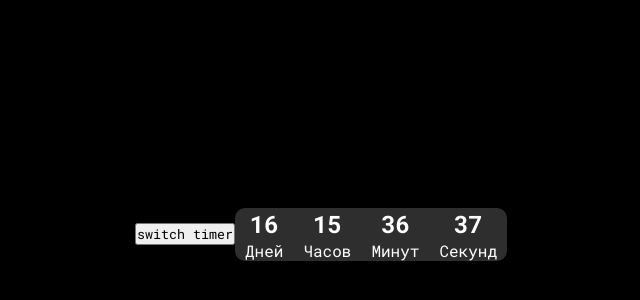
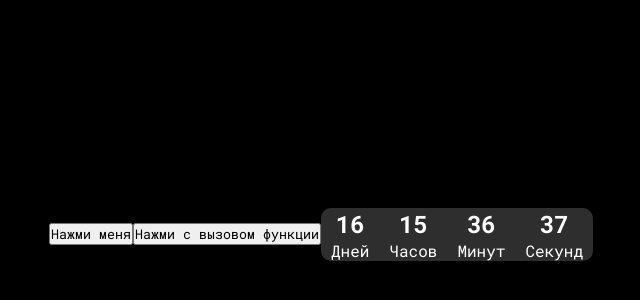
Before and after one commit to ArtSkorn/DayControl, a plain HTML site: page index.html in a window 1280 px wide. Shown: the part 166-466 px from the top of the page, without its empty margins (319-959 px from the left). Drawn offline with Linux system fonts and the light colour scheme.

Commit message:
Update index.html
Button test

```diff
--- a/index.html
+++ b/index.html
@@ -7,7 +7,16 @@
 </head>
 
 <body>
-  <button name="switch">switch timer</button>
+  <button onclick="alert('Кнопка нажата!')">Нажми меня</button>
+
+<button onclick="handleClick()">Нажми с вызовом функции</button>
+
+<script>
+function handleClick() {
+  console.log("Обработка клика");
+  document.body.style.backgroundColor = "lightblue";
+}
+</script>
   <div class="wrapper">
     <div class="countdown_timer">
       <div class="timer"><h2 id="days">00</h2><p>Дней</p></div>
```
